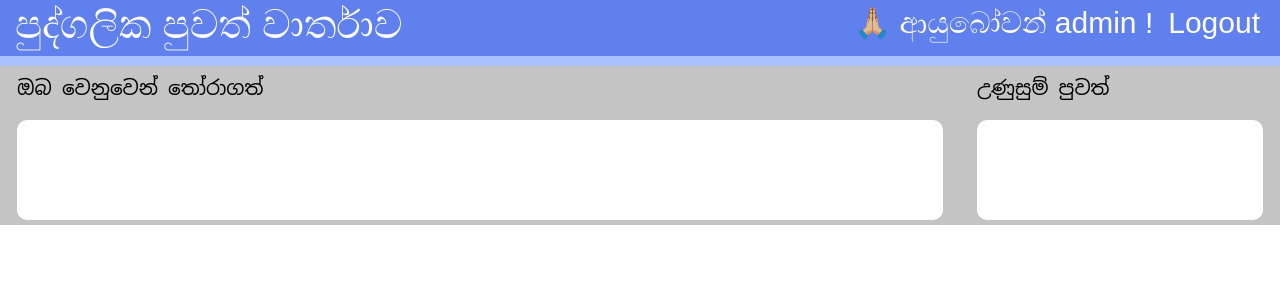
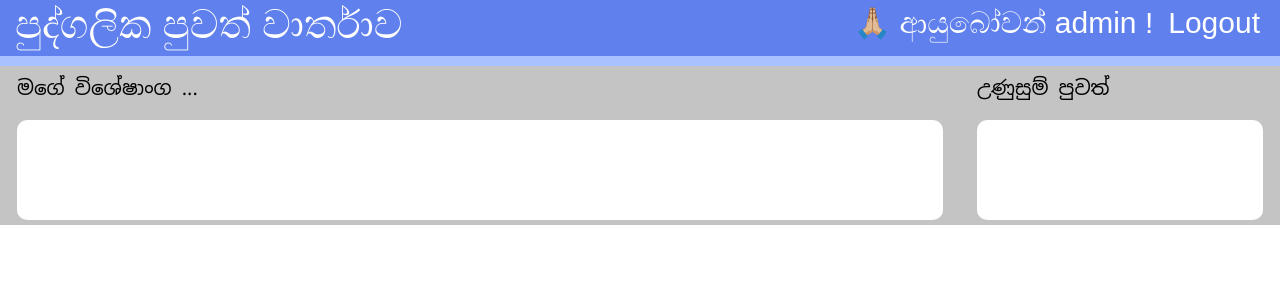
Before and after one commit to n256Coding/sinhala-news-platform, a Django app: page / in a window 1280 px wide. Shown: the top 300 px of the page. Run offline with Django 5.2, Linux system fonts and the light colour scheme; a user stored in the database is signed in; data comes from the database, SQL or seed files in the repository; data that the repository does not hold is empty; parts of the project's set-up code (start-up, migrations or seed data) failed here and were passed over; some web fonts are replaced.

Commit message:
modified wording in home page

```diff
--- a/news_app/templates/news_app/home.html
+++ b/news_app/templates/news_app/home.html
@@ -6,7 +6,7 @@
 
     {% comment %} Recommended news section {% endcomment %}
     <div class="col-9 recommended-news-container">
-        <h3>ඔබ ව‌ෙනුව‌ෙන් ත‌ෝරාගත්</h3>
+        <h3>මගේ විශ‌ේෂාංග ...</h3>
         <div class="row row-cols-3 recommended-news-panel">
             {% for news_item in news_item_list %}
             <div class="col">
```
